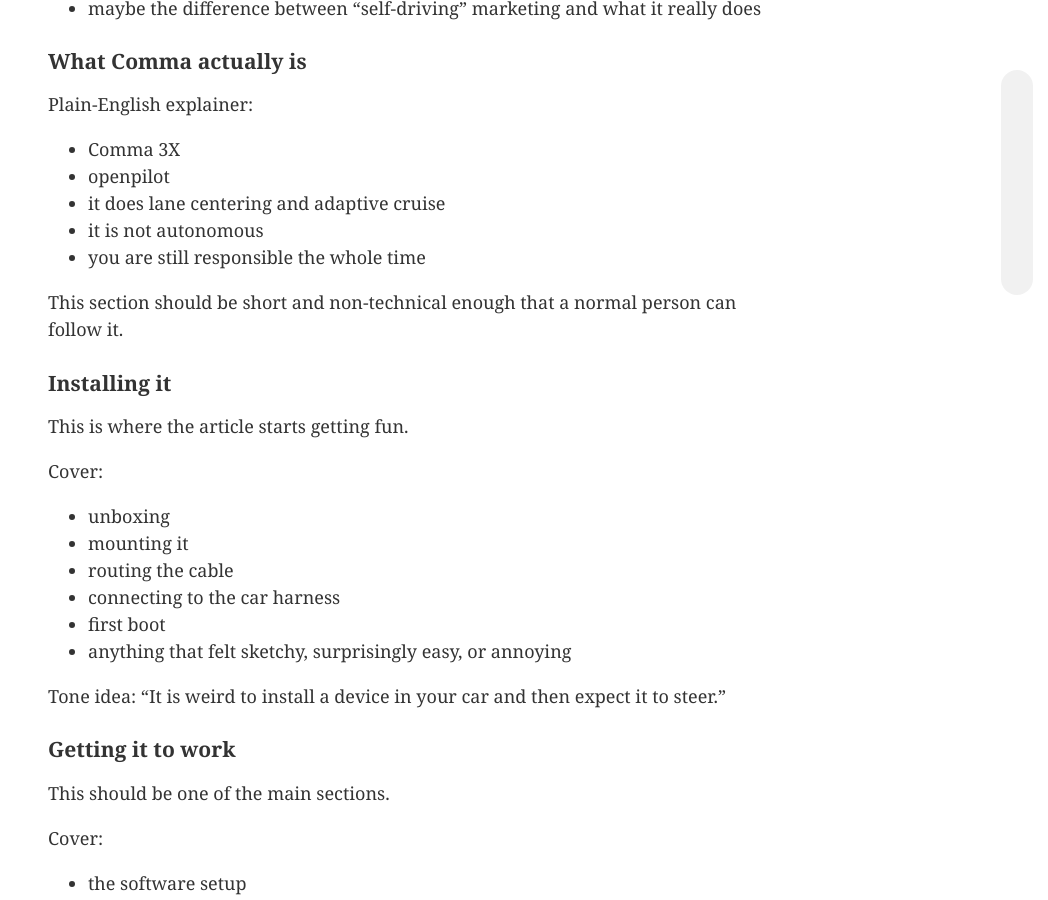
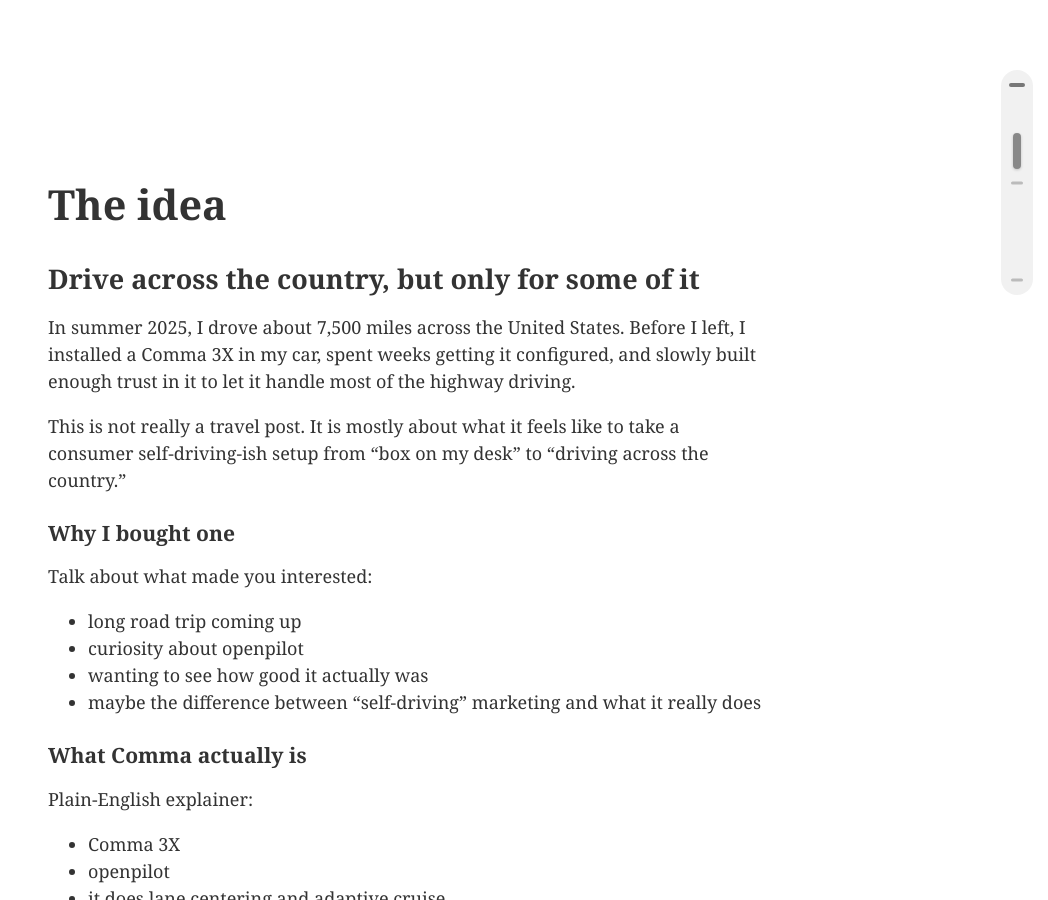
Before and after one commit to 0sps/sull1van.com, a Jekyll site: the page built from _posts/2026-05-15-7500-miles-self-driving-car.md, in a window 1280 px wide and 900 px high, scrolled down 1217 px. Shown: the whole window, without its empty margins (232-1280 px from the left). Built offline with Jekyll 4.4.1, drawn with Linux system fonts in a browser that asks for light colours.

Commit message:
new psot content

```diff
--- a/_posts/2026-05-15-7500-miles-self-driving-car.md
+++ b/_posts/2026-05-15-7500-miles-self-driving-car.md
@@ -42,7 +42,9 @@
   }
 </style>
 
-### The idea
+
+# The idea
+## Drive across the country, but only for some of it
 
 In summer 2025, I drove about 7,500 miles across the United States. Before I left, I installed a Comma 3X in my car, spent weeks getting it configured, and slowly built enough trust in it to let it handle most of the highway driving.
 
```
